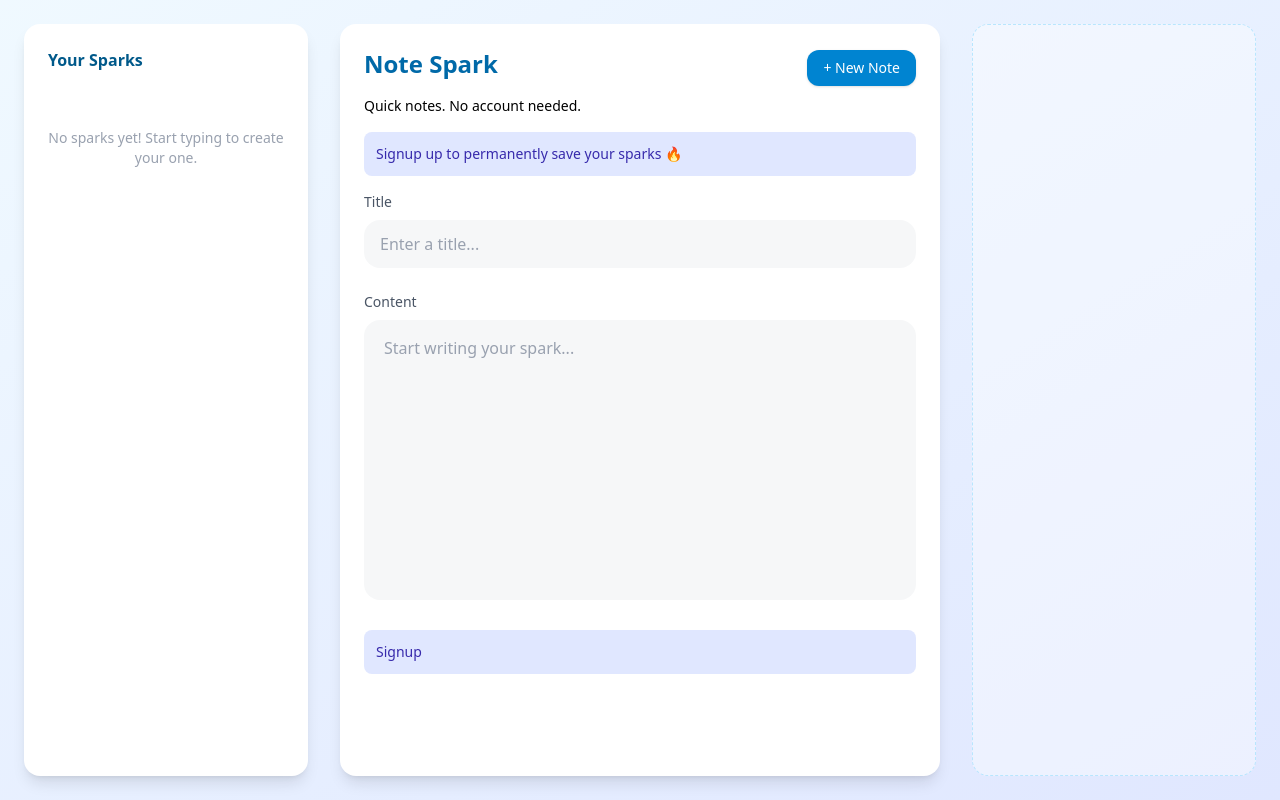
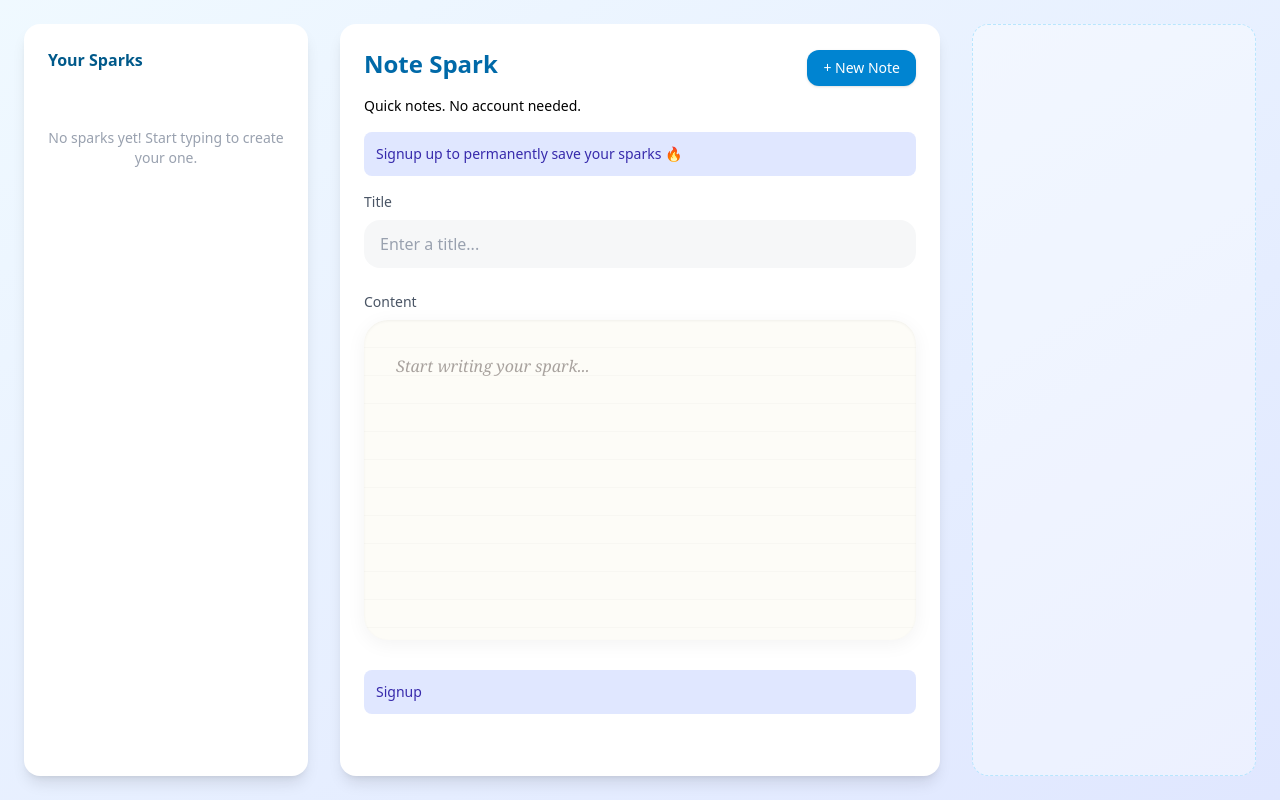
Before and after one commit to BlackCoder56/NotesSpark, a Vue app in the folder frontend/: page / in a window 1280 px wide. Built offline with nearby package versions, Linux system fonts and the light colour scheme.

Commit message:
notebook paper vibe design

```diff
--- a/frontend/src/views/HomeView.vue
+++ b/frontend/src/views/HomeView.vue
@@ -94,14 +94,10 @@
         </label>
 
         <textarea
-          v-model="content"
-          placeholder="Start writing your spark..."
-          class="w-full px-5 py-4 rounded-2xl bg-gray-100/70
-                focus:bg-white focus:ring-2 focus:ring-sky-400
-                focus:outline-none transition-all duration-200
-                min-h-[280px] resize-none
-                placeholder-gray-400"
-        ></textarea>
+  v-model="content"
+  placeholder="Start writing your spark..."
+  class="book-textarea"
+></textarea>
       </div>
 
         <div class="mb-4 p-3 bg-indigo-100 text-indigo-800 rounded-lg text-sm">
@@ -294,4 +290,49 @@
       opacity:0;
       transform: translate(50%, -20px);
   }
+
+  .book-textarea {
+  width: 100%;
+  min-height: 320px;
+  resize: none;
+
+  padding: 2rem 2rem;
+  border-radius: 24px;
+  border: none;
+  outline: none;
+
+  font-size: 1rem;
+  line-height: 1.8rem;
+  font-family: 'Georgia', 'Times New Roman', serif;
+
+  background-color: #fdfcf7;
+
+  /* notebook lines */
+  background-image: repeating-linear-gradient(
+    to bottom,
+    transparent,
+    transparent 1.7rem,
+    rgba(0, 0, 0, 0.05) 1.75rem
+  );
+
+  box-shadow:
+    inset 0 1px 3px rgba(0,0,0,0.05),
+    0 4px 20px rgba(0,0,0,0.05);
+
+  transition: all 0.2s ease;
+}
+
+.book-textarea:focus {
+  background-color: #ffffff;
+  box-shadow:
+    inset 0 1px 3px rgba(0,0,0,0.05),
+    0 0 0 2px #38bdf8,
+    0 6px 25px rgba(0,0,0,0.08);
+}
+
+.book-textarea::placeholder {
+  color: #a8a29e;
+  font-style: italic;
+}
+
 </style>
```
